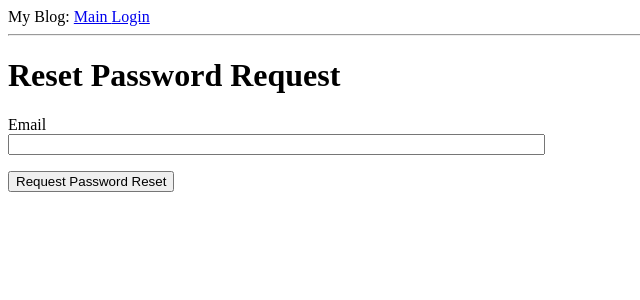
After one commit to Victorvs1967/mega-flask, a Flask app: page /reset_password_request in a window 1280 px wide. The commit adds this page. Shown: the top 300 px of the page, without its empty margins (0-640 px from the left). Run offline with Flask 2, Linux system fonts and the light colour scheme.

Commit message:
reset password

```diff
--- a/app/__init__.py
+++ b/app/__init__.py
@@ -12,8 +12,8 @@ from flask_mail import Mail
 app = Flask(__name__)
 app.config.from_object(Config)
 
+mail = Mail(app)
 db = SQLAlchemy(app)
-mail = Mail(app)
 migrate = Migrate(app, db)
 login = LoginManager(app)
 login.login_view = 'login'
--- a/app/forms.py
+++ b/app/forms.py
@@ -50,3 +50,14 @@ class PostForm(FlaskForm):
 
     post = TextAreaField('Say something', validators=[DataRequired(), Length(min=1, max=255)])
     submit = SubmitField('Submit')
+
+class ResetPasswordRwquestForm(FlaskForm):
+
+    email = StringField('Email', validators=[DataRequired(), Email()])
+    submit = SubmitField('Request Password Reset')
+
+class ResetPasswordForm(FlaskForm):
+
+    password = PasswordField('Password', validators=[DataRequired()])
+    password2 = PasswordField('Repeat Password', validators=[DataRequired(), EqualTo('password')])
+    submit = SubmitField('Password Reset')
--- a/app/routes.py
+++ b/app/routes.py
@@ -4,7 +4,8 @@ from flask_login import current_user, login_user, logout_user, login_required
 from werkzeug.urls import url_parse
 
 from app import app, db
-from .forms import LoginForm, RegistrationForm, EditProfileForm, PostForm
+from .email import send_reset_password_email
+from .forms import LoginForm, RegistrationForm, EditProfileForm, PostForm, ResetPasswordRwquestForm, ResetPasswordForm
 from .models import User, Post
 
 
@@ -135,3 +136,33 @@ def unfollow(username):
     db.session.commit()
     flash(f'You are not following {username}.')
     return redirect(url_for('user', username=username))
+
+@app.route('/reset_password_request', methods=['GET', 'POST'])
+def reset_password_request():
+    if current_user.is_authenticated:
+        return redirect(url_for('index'))
+    title = 'Reset Password'
+    form = ResetPasswordRwquestForm()
+    if form.validate_on_submit():
+        user = User.query.filter_by(email=form.email.data).first()
+        if user:
+            send_reset_password_email(user)
+        flash('Check your email for the instructions to reset your password.')
+        return redirect(url_for('login'))
+    return render_template('reset_password_request.html', title=title, form=form)
+
+@app.route('/reset_password/<token>', methods=['GET', 'POST'])
+def reset_password(token):
+    if current_user.is_authenticated:
+        return redirect(url_for('index'))
+    user = User.verify_reset_password_token(token)
+    if not user:
+        return redirect(url_for('index'))
+    title = 'Reset Password'
+    form = ResetPasswordForm()
+    if form.validate_on_submit():
+        user.set_password(form.password.data)
+        db.session.commit()
+        flash('Your password has been reset.')
+        return redirect(url_for('login'))
+    return render_template('reset_password.html', title=title, form=form)
--- a/app/templates/login.html
+++ b/app/templates/login.html
@@ -22,4 +22,5 @@
     <p>{{ form.submit }}</p>
 </form>
 <p>New User? <a href="{{ url_for('register') }}">Click to register.</a></p>
+<p>Fogot Your Password? <a href="{{ url_for('reset_password_request') }}">Click to Reset It</a></p>
 {% endblock %}
--- /dev/null
+++ b/app/templates/reset_password_request.html
@@ -0,0 +1,16 @@
+{% extends 'base.html' %}
+
+{% block content %}
+<h1>Reset Password Request</h1>
+<form action="" method="POST">
+    {{ form.hidden_tag() }}
+    <p>
+        {{ form.email.label }}<br>
+        {{ form.email(size=64) }}<br>
+        {% for error in form.email.errors %}
+        <span style="color: red;">[{{ error|e }}]</span>
+        {% endfor %}
+    </p>
+    <p>{{ form.submit }}</p>
+</form>
+{% endblock %}
```
Also changed, not shown: app/email.py (added, +19 -0 lines), app/models.py (+13 -1 lines), app/templates/email/reset_password.html (added, +7 -0 lines), app/templates/email/reset_password.txt (added, +7 -0 lines), app/templates/reset_password.html (added, +23 -0 lines).
